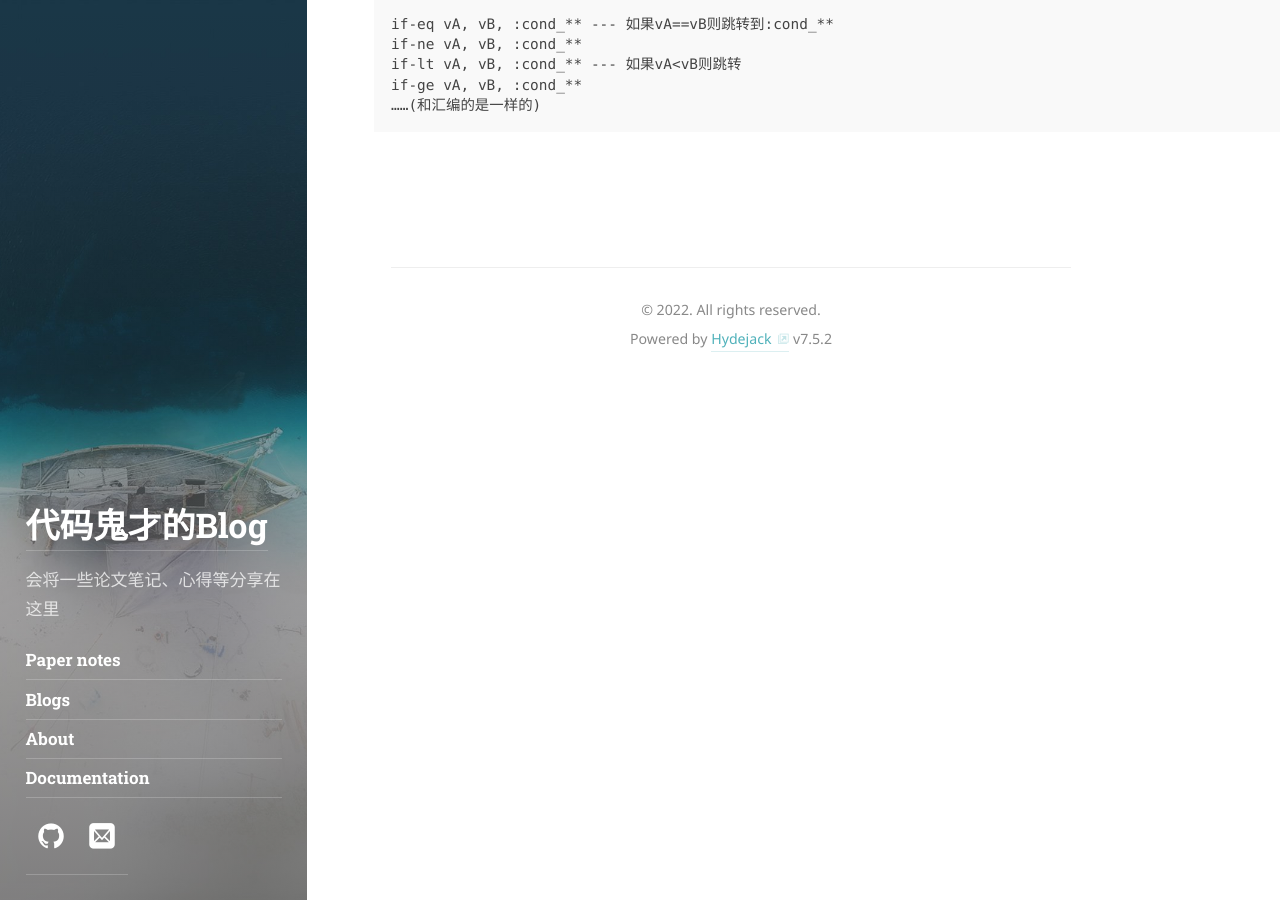
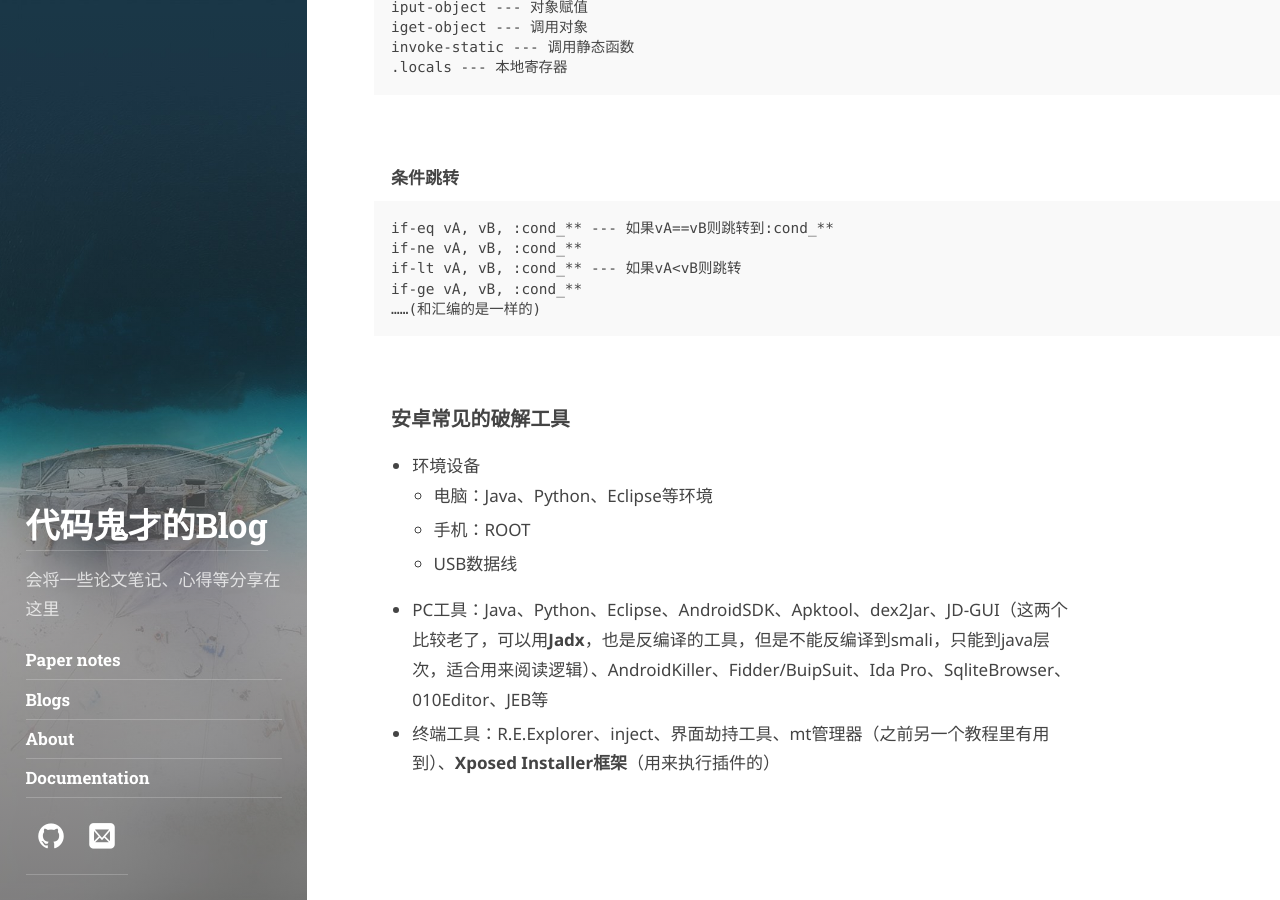
Before and after one commit to fwx2233/fwx2233.github.io, a Jekyll site: the page built from temp/Android逆向学习笔记.md, in a window 1280 px wide and 900 px high, scrolled down 2634 px. Built offline with Jekyll 4.4.1, drawn with Linux system fonts in a browser that asks for light colours; some web fonts are replaced; our own code applies the rules of GitHub Pages for plain Markdown files; some of the changed text lies outside the part shown.

Commit message:
update android reverse note

````diff
--- a/temp/Android逆向学习笔记.md
+++ b/temp/Android逆向学习笔记.md
@@ -70,6 +70,11 @@ Hello(III)Z，表示boolean Hello(int, int, int)
 Hello(Z[I[ILjava/lang/String;J)Ljava/lang/String;，表示String Hello(boolean, int[], int[], string, long)
 ```
 
+* 方法中有的时候会有`.local 1`字样，这个`1`表示该方法会使用1个寄存器
+  * smali语法在逻辑运算的时候，使用的是寄存器，这个`.local`后面的数字只能大于等于寄存器数量
+* p0则通常表示this
+* 通常v2用来保存函数调用的返回值
+
 #### 关键词
 
 ```
@@ -99,3 +104,14 @@ if-lt vA, vB, :cond_** --- 如果vA<vB则跳转
 if-ge vA, vB, :cond_**
 ……(和汇编的是一样的)
 ```
+
+
+
+### 安卓常见的破解工具
+
+* 环境设备
+  * 电脑：Java、Python、Eclipse等环境
+  * 手机：ROOT
+  * USB数据线
+* PC工具：Java、Python、Eclipse、AndroidSDK、Apktool、dex2Jar、JD-GUI（这两个比较老了，可以用**Jadx**，也是反编译的工具，但是不能反编译到smali，只能到java层次，适合用来阅读逻辑）、AndroidKiller、Fidder/BuipSuit、Ida Pro、SqliteBrowser、010Editor、JEB等
+* 终端工具：R.E.Explorer、inject、界面劫持工具、mt管理器（之前另一个教程里有用到）、**Xposed Installer框架**（用来执行插件的）
````
